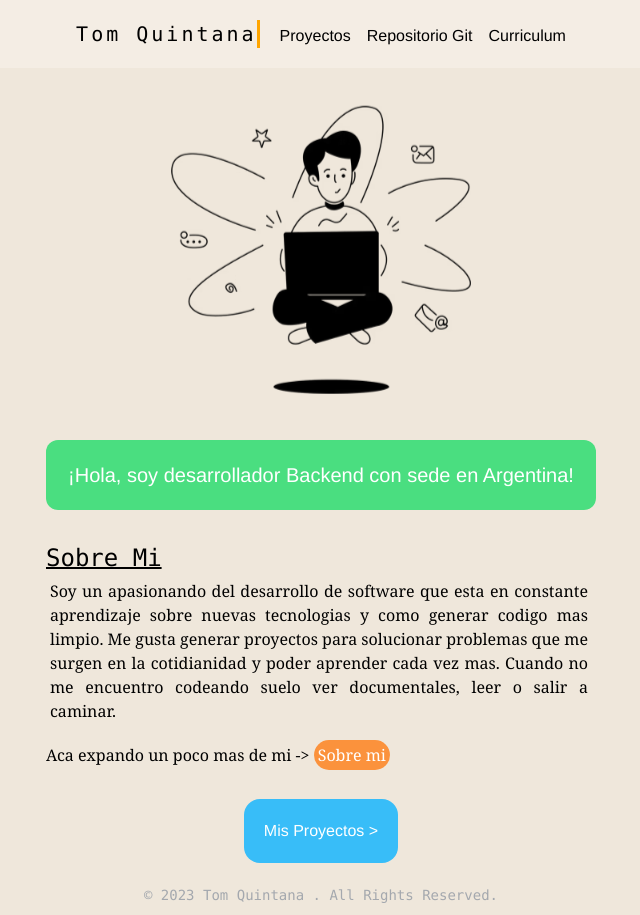
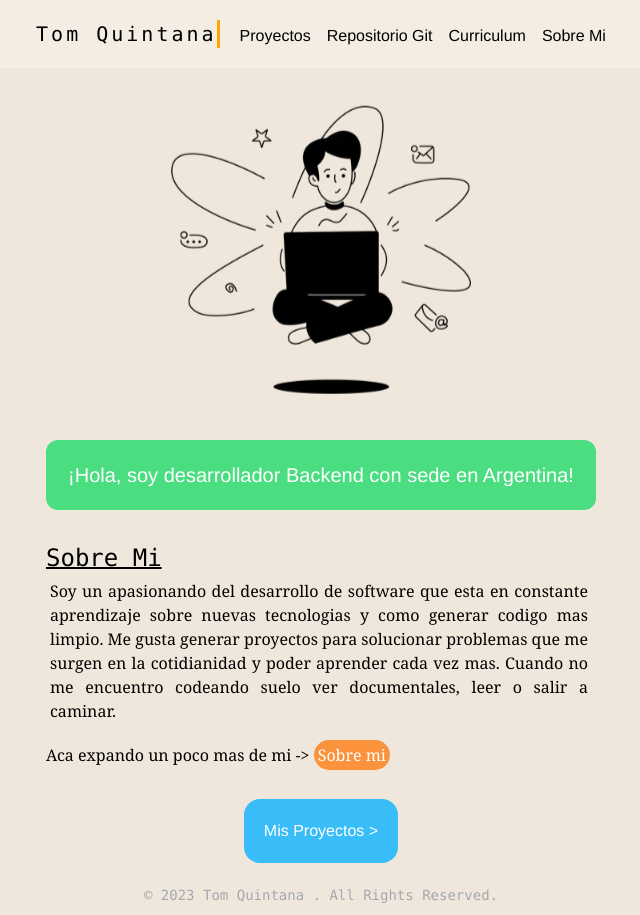
Before and after one commit to TomQuintana/Portfolio-Tom-Quintana, a Next.js app: page / in a window 1280 px wide. Shown: the whole page, without its empty margins (319-959 px from the left). Built offline with nearby package versions, Linux system fonts and the light colour scheme.

Commit message:
add aboutMe page and button

```diff
--- /dev/null
+++ b/src/app/aboutMe/page.tsx
@@ -0,0 +1,9 @@
+import React from 'react'
+
+const page = () => {
+  return (
+    <div>page</div>
+  )
+}
+
+export default page
--- a/src/app/pageFormat/Nav.page.tsx
+++ b/src/app/pageFormat/Nav.page.tsx
@@ -17,7 +17,12 @@ const data = [
     name : 'Curriculum',
     img: 'https://img.icons8.com/ios/50/000000/resume.png',
     path: 'https://drive.google.com/file/d/1mnyEk4dlkoG3y9wKQHqi1a6qWupj2dw1/view'
-  }
+  },
+  {
+    name : 'Sobre Mi',
+    img: 'https://img.icons8.com/external-prettycons-lineal-prettycons/49/000000/external-portfolio-user-interface-vol-3-prettycons-lineal-prettycons-4.png',
+    path: '/proyectos'
+  },
 ];
 
 const author = {
```
